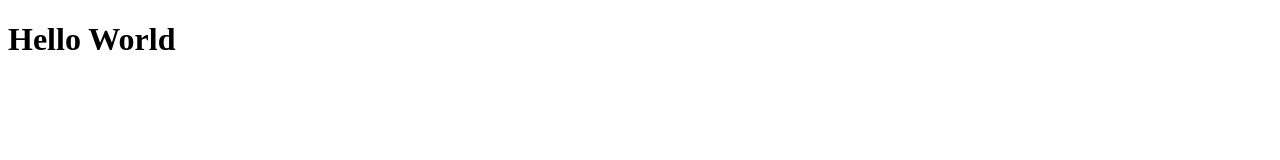
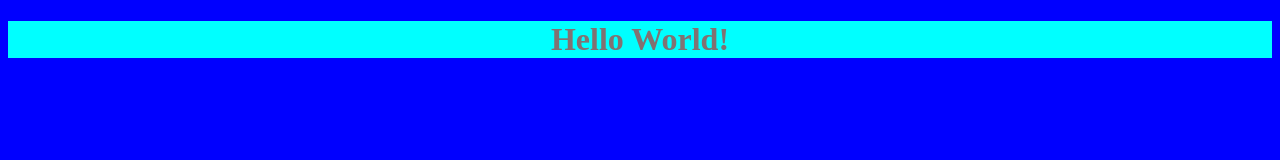
Before and after one commit to Anedwards180/first-website, a plain HTML site: page index.html in a window 1280 px wide. Drawn offline with Linux system fonts and the light colour scheme.

Commit message:
add style.css, connect to index.html

```diff
--- a/index.html
+++ b/index.html
@@ -2,7 +2,10 @@
 <html lang="en">
   <head>
       <title> My First Website</title>
+
+        <link rel="stylesheet" href="style.css" />
+
   </head>
-  <body><h1>Hello World</h1>
+  <body><h1>Hello World!</h1>
     </body>
 </html>
--- /dev/null
+++ b/style.css
@@ -0,0 +1,10 @@
+body {
+    background: blue;
+  }
+h1 {
+    text-align: center;
+    background-color: aqua;
+    color: rgb(129, 114, 114)
+
+
+}
```
